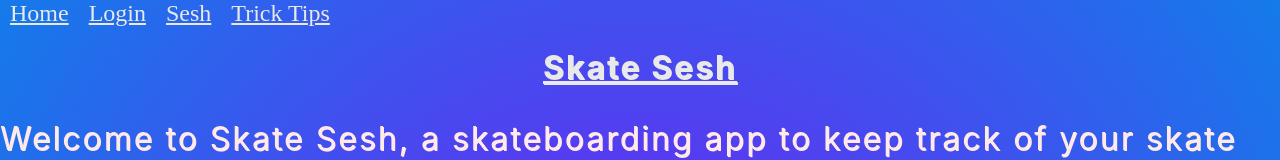
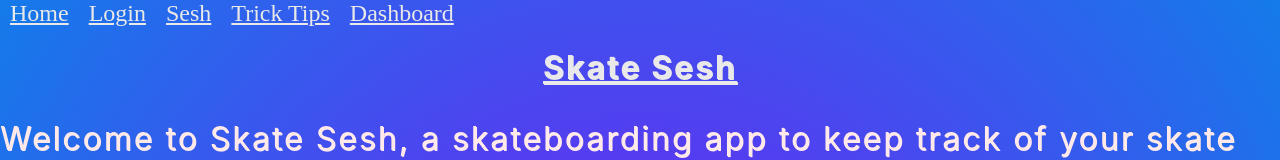
Before and after one commit to NekoCarreraDesigns/skate-sesh, a React (Create React App) app in the folder skate-sesh/: page / in a window 1280 px wide. Shown: the top 160 px of the page. Built offline with nearby package versions, Linux system fonts and the light colour scheme.

Commit message:
added dashboard to navbar

```diff
--- a/skate-sesh/src/components/navbar/Navbar.js
+++ b/skate-sesh/src/components/navbar/Navbar.js
@@ -11,11 +11,14 @@ const Navbar = () => {
       <a className='nav-link' href='/main'>
         Login
       </a>
-      <a className='nav-link' href='/sessions'>
+      <a className='nav-link' href='/sessions/flip-tricks'>
         Sesh
       </a>
       <a className='nav-link' href='/trick-tips'>
         Trick Tips
+      </a>
+      <a className='nav-link' href='/user-dashboard'>
+        Dashboard
       </a>
     </>
   );
```
